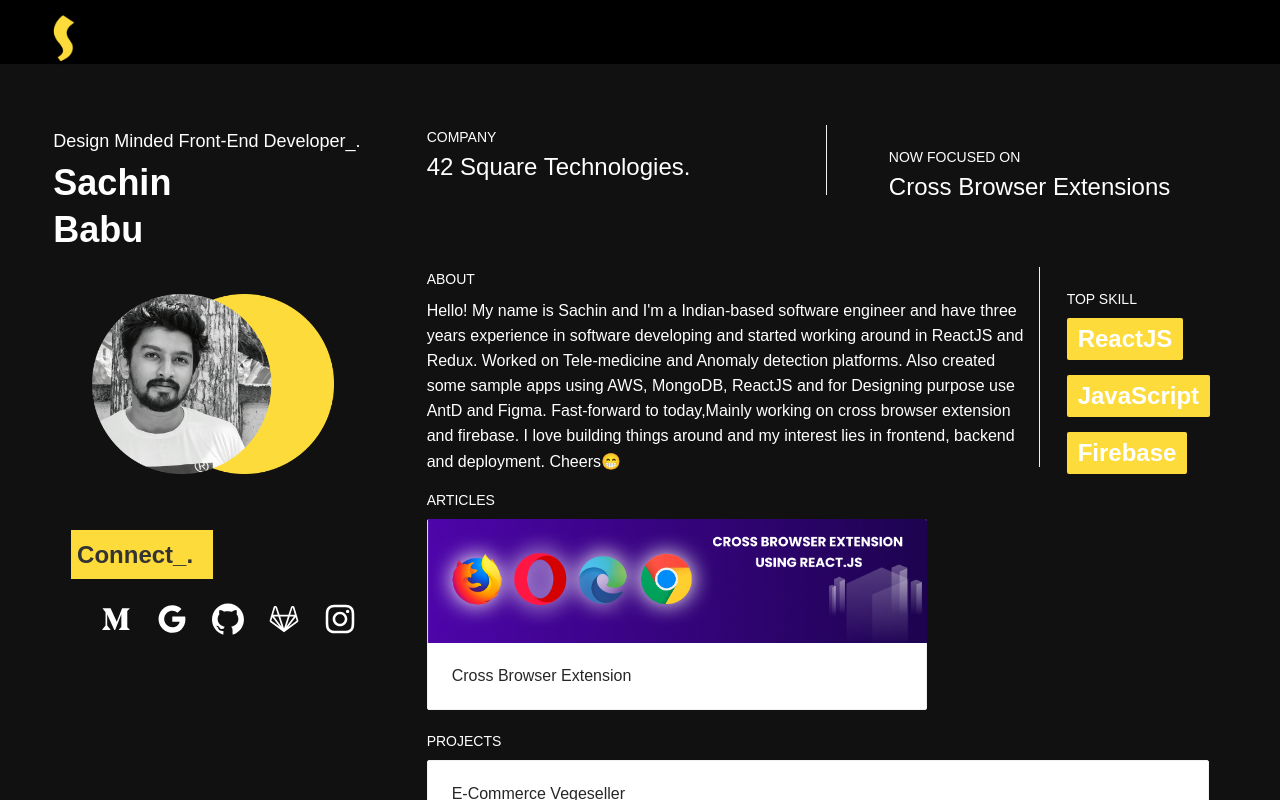
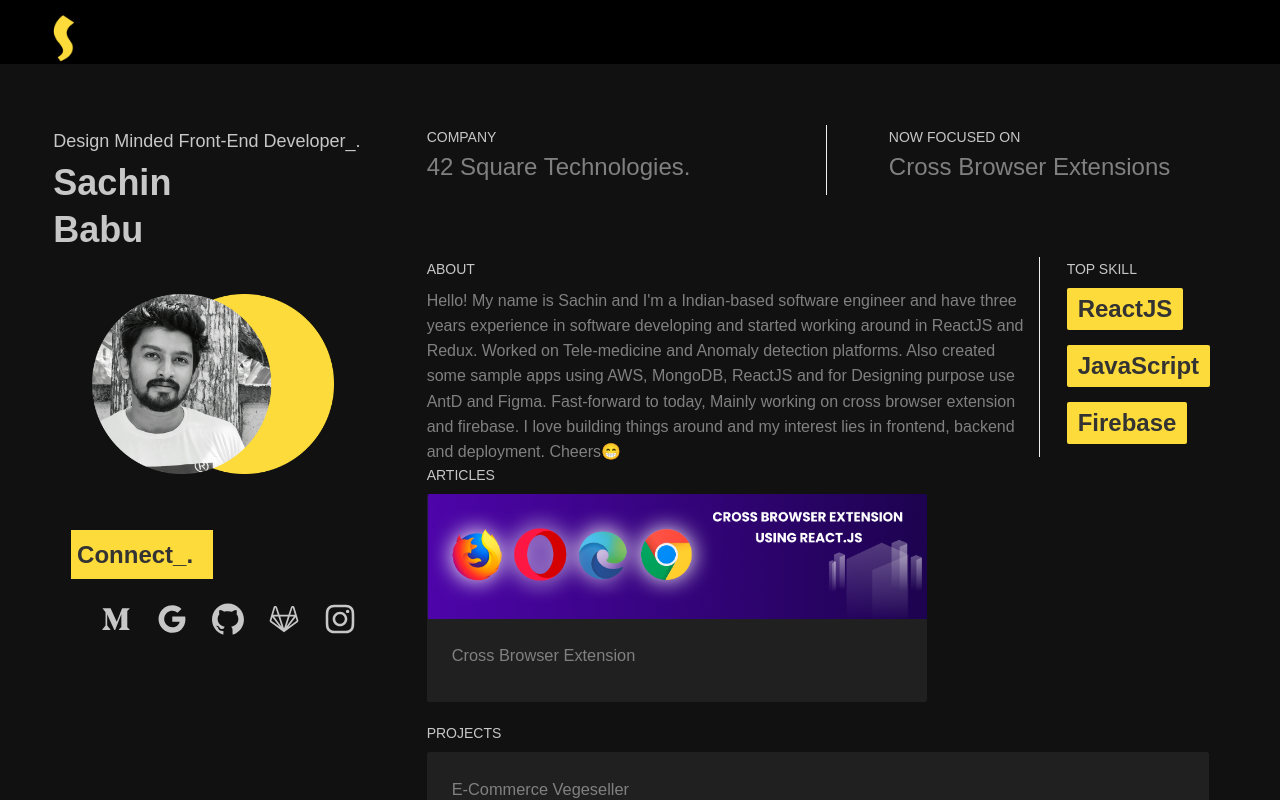
Before and after one commit to sachinbabu221b/profile, a React (Create React App) app: page / in a window 1280 px wide. Built offline with nearby package versions, Linux system fonts and the light colour scheme.

Commit message:
[FIX] - Final touch

```diff
--- a/src/components/about.jsx
+++ b/src/components/about.jsx
@@ -25,7 +25,7 @@ const AboutAndSkills = () => {
             working around in ReactJS and Redux. Worked on Tele-medicine and
             Anomaly detection platforms. Also created some sample apps using
             AWS, MongoDB, ReactJS and for Designing purpose use AntD and Figma.
-            Fast-forward to today,Mainly working on cross browser extension and
+            Fast-forward to today, Mainly working on cross browser extension and
             firebase. I love building things around and my interest lies in
             frontend, backend and deployment. Cheers😁
           </Col>
--- a/src/components/articles.jsx
+++ b/src/components/articles.jsx
@@ -9,11 +9,12 @@ const ArticleCard = (props) => {
   return (
     <Card
       hoverable
-      style={{ width: 500 }}
+      style={{ width: 500, borderColor: "#202020" , background: '#202020'}}
       onClick={() => window.open(link)}
       cover={<img alt={altText} src={CrossBrowser} />}
     >
-      <Meta title={title} />
+      {/* <Meta title={title} /> */}
+      <h3 style={{ color: "#808080" }}>{title}</h3>
     </Card>
   );
 };
--- a/src/components/profile.jsx
+++ b/src/components/profile.jsx
@@ -66,11 +66,29 @@ const Profile = () => {
                     window.open("https://sachinbabu6174.medium.com/")
                   }
                   className="social_icon"
+                  style={{ color: "#C7C7C7" }}
                 />
-                <GoogleOutlined className="social_icon" />
-                <GithubOutlined className="social_icon" />
-                <GitlabOutlined className="social_icon" />
-                <InstagramOutlined className="social_icon" />
+
+                <GoogleOutlined
+                  className="social_icon"
+                  onClick={() => window.open("mailto:sachinbabu6174@gmail.com")}
+                  style={{ color: "#C7C7C7" }}
+                />
+                <GithubOutlined
+                  className="social_icon"
+                  style={{ color: "#C7C7C7" }}
+                />
+                <GitlabOutlined
+                  className="social_icon"
+                  style={{ color: "#C7C7C7" }}
+                />
+                <InstagramOutlined
+                  style={{ color: "#C7C7C7" }}
+                  onClick={() =>
+                    window.open("https://www.instagram.com/sachinbabu221b/")
+                  }
+                  className="social_icon"
+                />
               </Col>
             </Col>
             <Col
--- a/src/components/projects.jsx
+++ b/src/components/projects.jsx
@@ -17,7 +17,8 @@ const ProjectCard = (props) => {
         className="card_projects"
         onClick={() => window.open(link)}
       >
-        <Meta title={title} description={description} />
+        <h3 style={{ color: "#808080" }}>{title}</h3>
+        <div style={{ color: "#808080" }}>{description}</div>
       </Card>
     </Col>
   );
--- a/src/components/style.css
+++ b/src/components/style.css
@@ -1,6 +1,6 @@
 .header_footer_style {
   background: #000 !important;
-  color: #fff !important;
+  color: #C7C7C7 !important;
 }
 .pd_bottom8 {
   padding-bottom: 8px;
@@ -20,12 +20,16 @@
   font-size: 18px;
   text-align: left;
   font-weight: 400;
+  color: #C7C7C7;
+
 }
 .first_name {
   font-family: sans-serif;
   font-size: 36px;
   font-weight: bolder;
   text-align: left;
+  color: #C7C7C7;
+
 }
 .last-name {
   font-family: sans-serif;
@@ -33,6 +37,7 @@
   font-weight: bolder;
   margin-top: -10px;
   text-align: left;
+  color: #C7C7C7;
 }
 .pd_top36 {
   padding-top: 36px;
@@ -64,10 +69,11 @@
   font-size: 14px;
   text-align: left;
   font-weight: 400;
-  color: #fff;
+  color: #C7C7C7;
+
 }
 .color_white {
-  color: #fff;
+  color: #808080;
 }
 .divider_style {
   height: 70px !important;
@@ -80,11 +86,12 @@
   font-size: 14px;
   text-align: left;
   font-weight: 400;
-  color: #fff;
+  color: #C7C7C7;
+
 }
 
 .about_contents {
-  color: #fff;
+  color: #808080;
   font-size: 16px;
   margin-top: 8px;
 }
@@ -93,13 +100,13 @@
   background: #fff;
 }
 .tag_section {
-  color: #fff;
+  color: #333;
   margin-top: 8px;
 }
 .tag_style {
   font-size: 24px !important;
   padding: 10px !important;
-  color: #333;
+  color: #333 !important;
   font-weight: bolder;
   margin-bottom: 15px !important;
 }
@@ -113,6 +120,8 @@
   width: 500;
   cursor: pointer;
   margin-bottom: 18px;
+  background: #202020 !important;
+  border-color: #202020 !important;
 }
 
 @media screen and (max-width: 320px) and (min-width: 200px) {
@@ -214,7 +223,7 @@
     margin-top: 0px;
   }
   .sub_headings {
-    margin-top: 20px;
+    margin-top: 0px;
   }
   .pd_bottom8 {
     margin-top: 8px;
```
Also changed, not shown: 1 other file (tests, documents, lock files or other folders).
